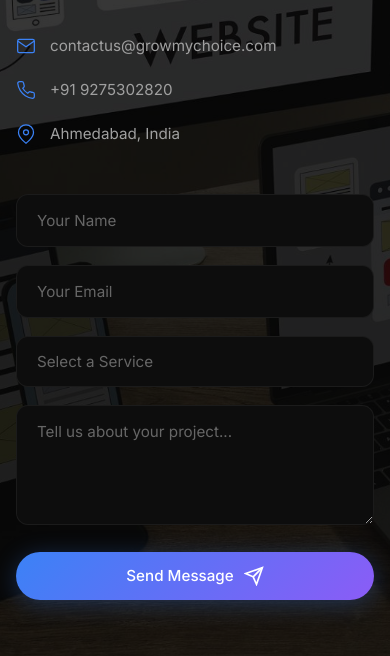
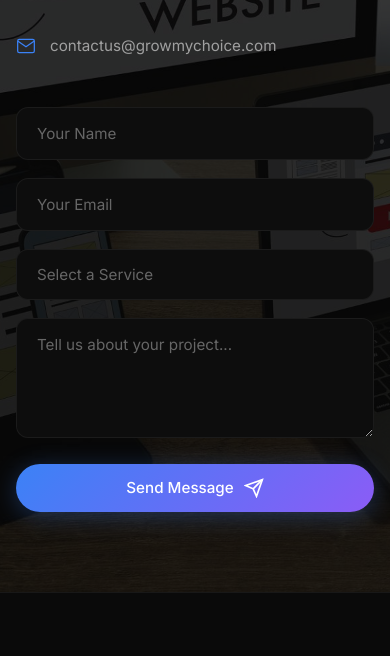
Before and after one commit to TusharNag-Skull/GrowMyChoice, a plain HTML site: page index.html in a window 390 px wide. Shown: the part 8529-9185 px from the top of the page. Drawn offline with Linux system fonts and the light colour scheme.

Commit message:
Remove phone number and location from contact section

```diff
--- a/index.html
+++ b/index.html
@@ -435,22 +435,6 @@
                             </svg>
                             <span>contactus@growmychoice.com</span>
                         </div>
-                        <div class="contact-item">
-                            <svg width="20" height="20" viewBox="0 0 24 24" fill="none" stroke="currentColor"
-                                stroke-width="1.5">
-                                <path
-                                    d="M22 16.92v3a2 2 0 0 1-2.18 2 19.79 19.79 0 0 1-8.63-3.07 19.5 19.5 0 0 1-6-6 19.79 19.79 0 0 1-3.07-8.67A2 2 0 0 1 4.11 2h3a2 2 0 0 1 2 1.72 12.84 12.84 0 0 0 .7 2.81 2 2 0 0 1-.45 2.11L8.09 9.91a16 16 0 0 0 6 6l1.27-1.27a2 2 0 0 1 2.11-.45 12.84 12.84 0 0 0 2.81.7A2 2 0 0 1 22 16.92z" />
-                            </svg>
-                            <span>+91 9275302820</span>
-                        </div>
-                        <div class="contact-item">
-                            <svg width="20" height="20" viewBox="0 0 24 24" fill="none" stroke="currentColor"
-                                stroke-width="1.5">
-                                <path d="M21 10c0 7-9 13-9 13s-9-6-9-13a9 9 0 0 1 18 0z" />
-                                <circle cx="12" cy="10" r="3" />
-                            </svg>
-                            <span>Ahmedabad, India</span>
-                        </div>
                     </div>
                 </div>
                 <form class="contact-form reveal" id="contactForm" action="https://formspree.io/f/mnjbzdgo"
```
